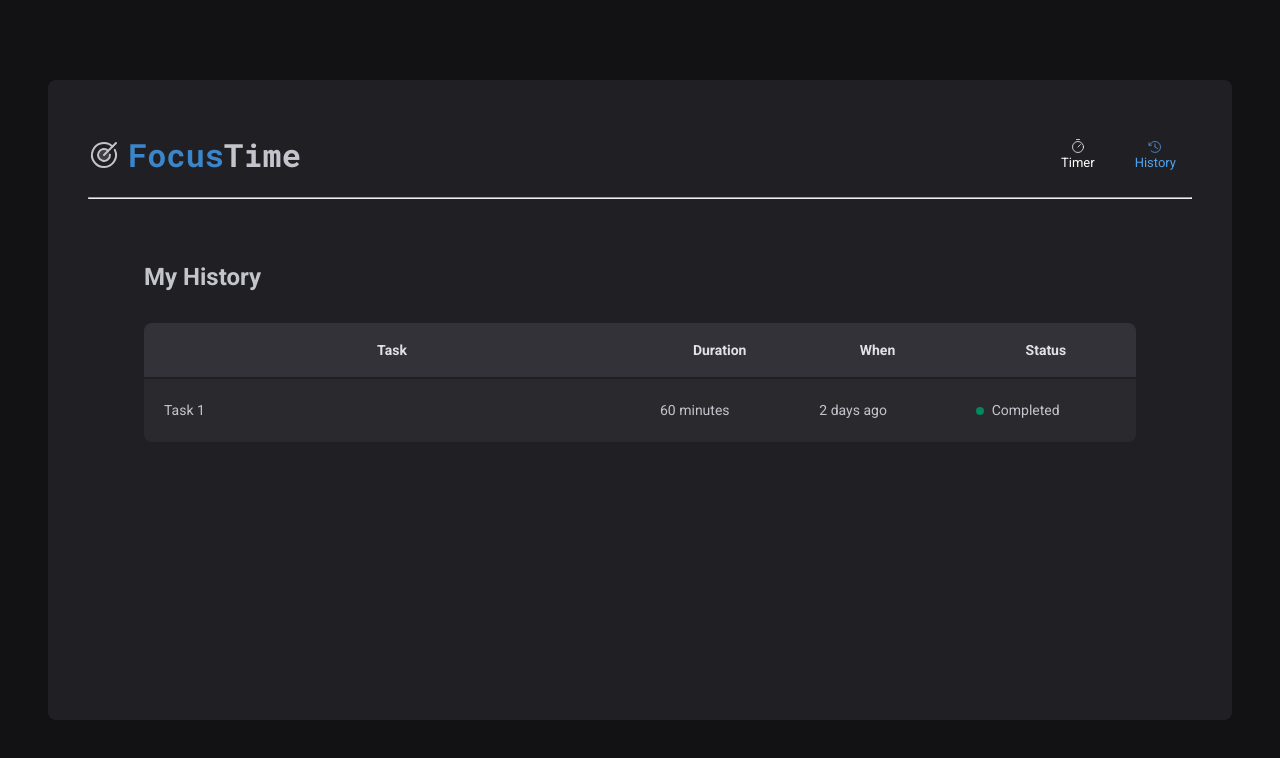
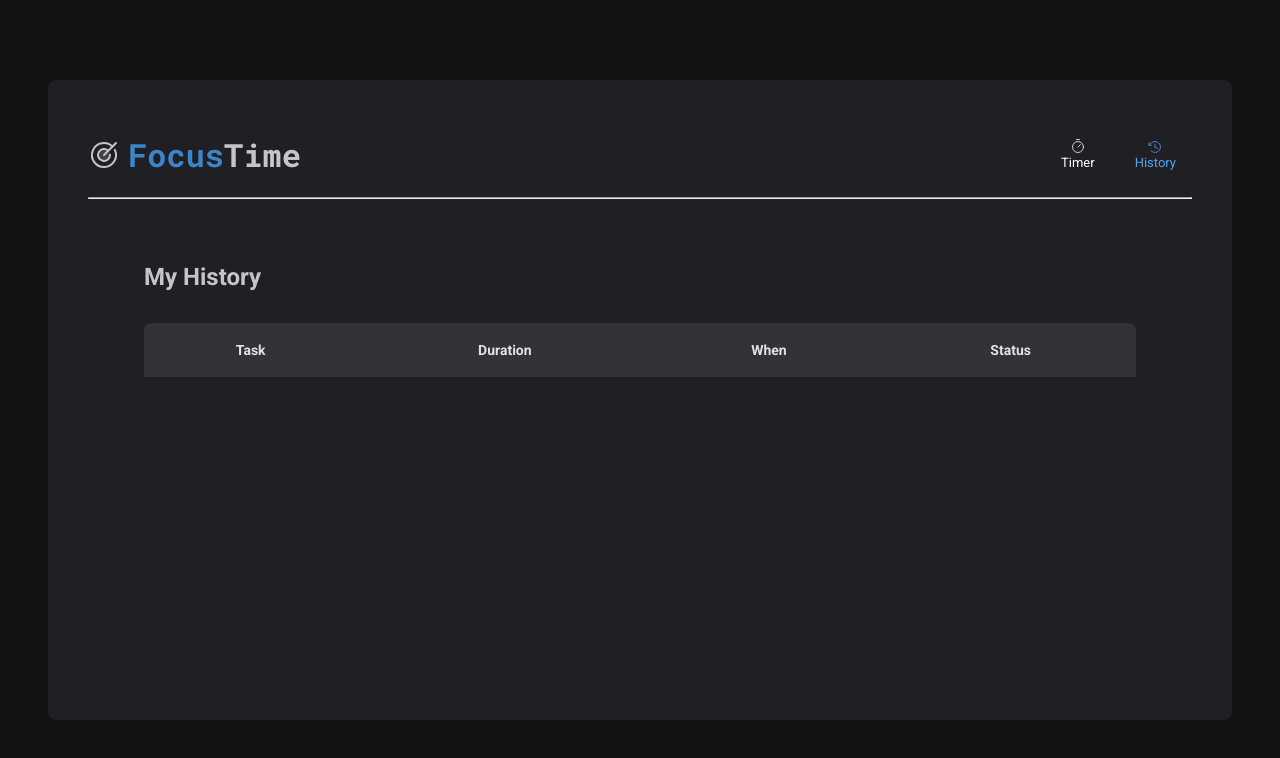
Before and after one commit to KayoRenato/FocusTime, a React (Vite) app: page /history in a window 1280 px wide. Shown: the top 758 px of the page. Built offline with nearby package versions, Linux system fonts and the light colour scheme.

Commit message:
update: remove mock

```diff
--- a/src/pages/History/index.tsx
+++ b/src/pages/History/index.tsx
@@ -21,14 +21,6 @@ export function History() {
             </tr>
           </thead>
           <tbody>
-            <tr>
-              <td>Task 1</td>
-              <td>60 minutes</td>
-              <td>2 days ago</td>
-              <td>
-                <Status statusColor="green">Completed</Status>
-              </td>
-            </tr>
             {cycles.map((cycle) => {
               return (
                 <tr key={cycle.id}>
```
